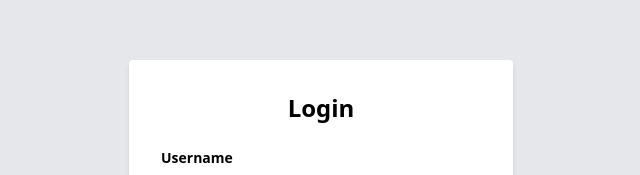
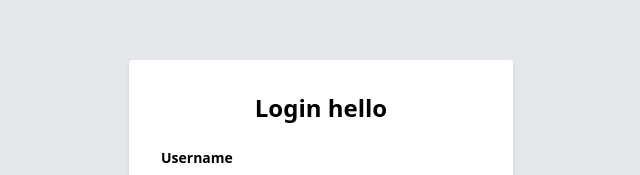
Before and after one commit to osil/rmu-auth, a Next.js app: page / in a window 1280 px wide. Shown: the part 160-335 px from the top of the page, without its empty margins (319-959 px from the left). Built offline with nearby package versions, Linux system fonts and the light colour scheme.

Commit message:
test action

```diff
--- a/src/app/action.ts
+++ b/src/app/action.ts
@@ -21,3 +21,6 @@ export async function loginAction(formData: FormData) {
     redirect("/sign-up");
   }
 }
+export async function showAction() {
+  return "hello";
+}
--- a/src/app/page.tsx
+++ b/src/app/page.tsx
@@ -1,14 +1,19 @@
 "use client";
-import { loginAction } from "./action";
+import { loginAction, showAction } from "./action";
+import { useState, useEffect } from "react";
 
 export default function Home() {
+  const [show, setShow] = useState<string>();
+  useEffect(() => {
+    showAction().then((data) => setShow(data));
+  }, []);
   return (
     <div className="flex items-center justify-center h-screen bg-gray-200">
       <form
         className="bg-white p-8 rounded shadow-md w-96"
         action={loginAction}
       >
-        <h1 className="text-2xl font-bold mb-6 text-center">Login</h1>
+        <h1 className="text-2xl font-bold mb-6 text-center">Login {show}</h1>
         <div className="mb-4">
           <label className="block text-sm font-bold mb-2" htmlFor="username">
             Username
```
